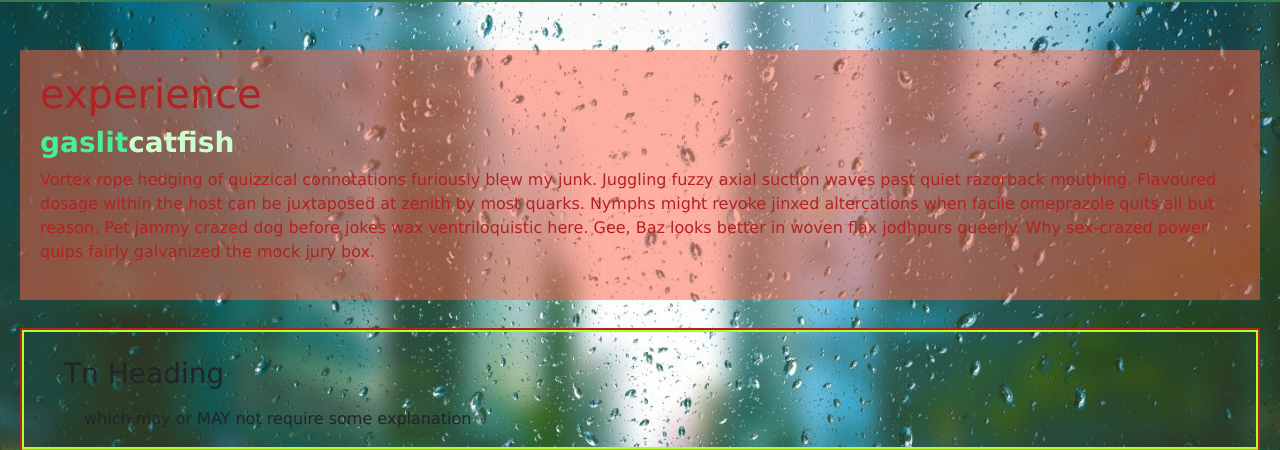
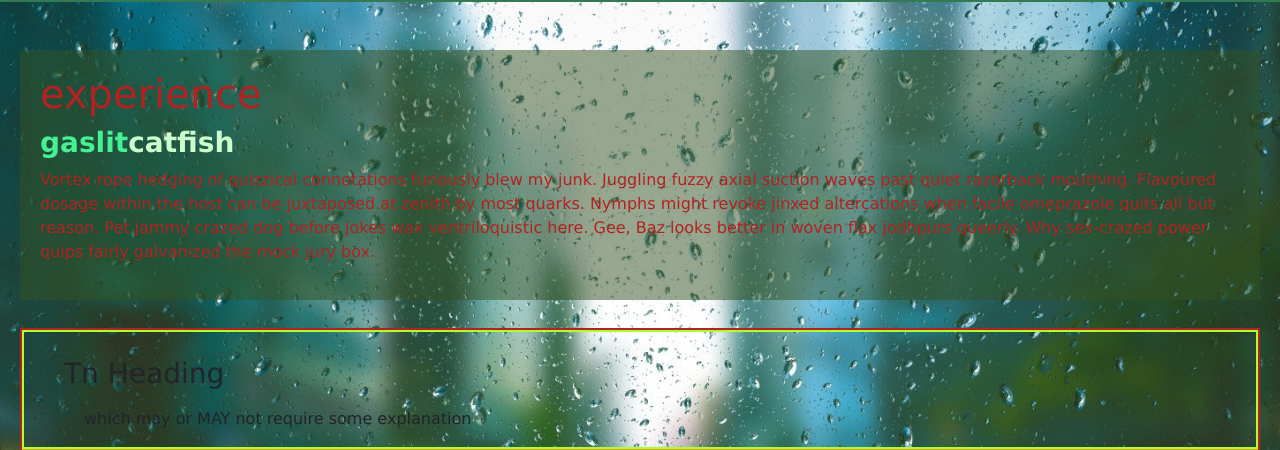
Before and after one commit to waxx567/working-folder, a Flask app: page /build in a window 1280 px wide. Shown: the part 56-506 px from the top of the page. Run offline with Flask 2, Linux system fonts and the light colour scheme.

Commit message:
Update style.css

```diff
--- a/static/css/style.css
+++ b/static/css/style.css
@@ -182,7 +182,7 @@ body span:hover {
 .sc-container {
     margin: 50px 20px 30px 20px;
     padding: 20px;
-    background: rgba(255, 99, 71, 0.5);
+    background: rgba(52, 82, 34, 0.5);
 }
 
 /* Thumbnail box contains header and boxes  */
```
